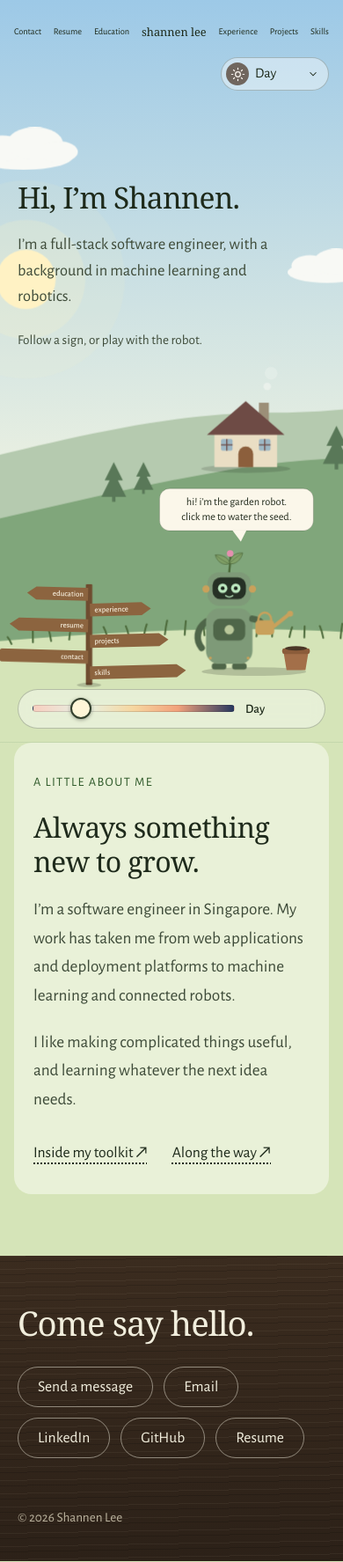
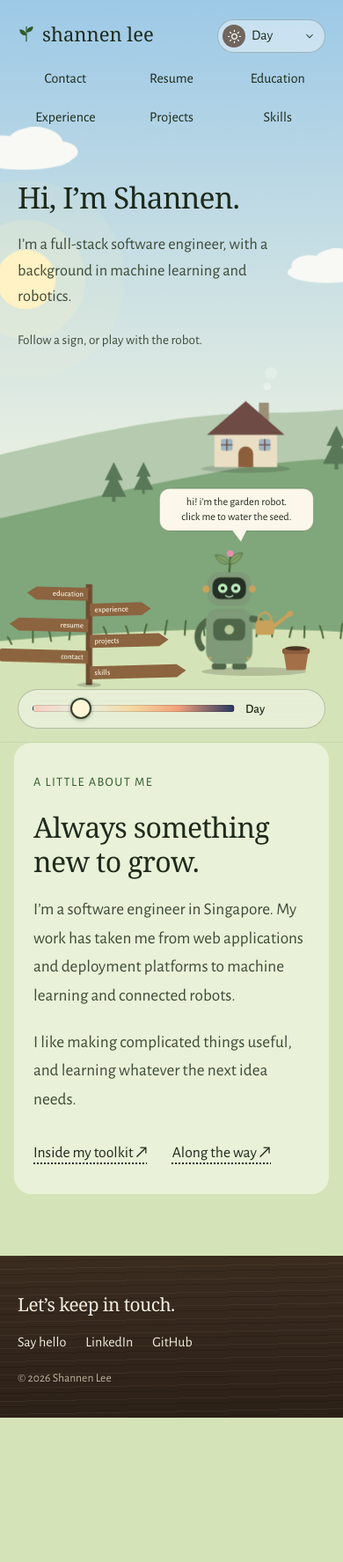
Before and after one commit to shannenlolol/shannen-portfolio, a React (Vite) app: page / in a window 390 px wide. Shown: the whole page at 88% size. After the commit the page ends 1612 px from the top, so only its background shows below. Built offline with nearby package versions, Linux system fonts and the light colour scheme; a web font is replaced by a local one.

Commit message:
feat(navigation): add sticky navigation and simplify footer

```diff
--- a/src/cottage/footer.css
+++ b/src/cottage/footer.css
@@ -3,13 +3,14 @@
   color:#f1eedd;
   font-family:var(--sans);
   line-height:1.6;
-  padding:clamp(56px,8vw,88px) 0 36px;
+  padding:42px 0 34px;
   background:repeating-linear-gradient(179deg,#ffecce0d 0 1px,transparent 1px 6px,#00000029 6px 7px,transparent 7px 15px),linear-gradient(#3b2c1f,#2c2118);
 }
-.cottage-footer-inner{box-sizing:border-box;max-width:1160px;margin:0 auto;padding:0 clamp(20px,5vw,56px)}
-.cottage-footer h2{margin:0;color:inherit;font-family:var(--serif);font-weight:400;font-size:clamp(2.4rem,5vw,3.6rem);letter-spacing:-.025em;line-height:1.05}
-.cottage-footer .footer-links{display:flex;flex-wrap:wrap;gap:12px;margin:30px 0 0}
-.cottage-footer .footer-links a{border:1px solid #f1eedd80;border-radius:999px;padding:8px 22px;color:inherit;text-decoration:none;font-size:1.1rem;line-height:1.6}
-.cottage-footer .footer-links a:hover{background:#f1eedd;color:#2c2118}
+.cottage-footer-inner{box-sizing:border-box;max-width:1160px;margin:0 auto;padding:0 clamp(20px,5vw,56px);display:flex;flex-wrap:wrap;align-items:center;justify-content:space-between;gap:12px 24px}
+.cottage-footer h2{margin:0;color:inherit;font-family:var(--serif);font-weight:400;font-size:clamp(1.3rem,2.2vw,1.65rem);letter-spacing:-.025em;line-height:1.3}
+.cottage-footer .footer-links{display:flex;flex-wrap:wrap;gap:8px 22px;margin:0}
+.cottage-footer .footer-links a{display:inline-flex;align-items:center;min-height:44px;padding:4px 0;color:inherit;text-decoration:none;font-size:1rem;line-height:1.6}
+.cottage-footer .footer-links a:hover{text-decoration:underline;text-underline-offset:5px}
 .cottage-footer .footer-links a:focus-visible{outline:2px solid #f1eedd;outline-offset:4px}
-.cottage-footer small{display:block;margin-top:56px;color:#bbb39e;font-size:.95rem;line-height:1.6}
+.cottage-footer small{display:block;flex-basis:100%;margin:0;color:#bbb39e;font-size:.85rem;line-height:1.6}
+@media(max-width:600px){.cottage-footer-inner{gap:8px}.cottage-footer h2{flex-basis:100%}}
--- a/src/cottage/footer.html
+++ b/src/cottage/footer.html
@@ -1,12 +1,10 @@
 <footer class="cottage-footer" id="contact">
   <div class="cottage-footer-inner">
-    <h2>Come say hello.</h2>
+    <h2>Let’s keep in touch.</h2>
     <div class="footer-links">
-      <a href="/contact">Send a message</a>
-      <a href="mailto:shannenlee0211@gmail.com">Email</a>
+      <a href="/contact">Say hello</a>
       <a href="https://www.linkedin.com/in/shannen-lee-4b7301216/" target="_blank" rel="noreferrer">LinkedIn</a>
       <a href="https://github.com/shannenlolol" target="_blank" rel="noreferrer">GitHub</a>
-      <a href="/resume">Resume</a>
     </div>
     <small>© {{year}} Shannen Lee</small>
   </div>
--- a/src/cottage/navbar.css
+++ b/src/cottage/navbar.css
@@ -1,5 +1,7 @@
 /* The seven destinations occupy the same order and positions on every page. */
-.cottage-navbar{position:absolute;left:0;right:0;top:0;z-index:40;color:var(--ink);font-family:var(--sans);line-height:1.6}
+.cottage-navbar{position:fixed;left:0;right:0;top:0;z-index:40;color:var(--ink);font-family:var(--sans);line-height:1.6;border-bottom:1px solid transparent;transition:background-color .2s,border-color .2s}
+.cottage-navbar.is-scrolled{background:var(--surface);border-bottom-color:var(--line)}
+html{scroll-padding-top:110px}
 .cottage-nav-inner{display:flex;align-items:center;gap:28px;max-width:1280px;margin:0 auto;padding:24px clamp(20px,4vw,48px)}
 .cottage-nav-links{display:grid;grid-template-columns:repeat(3,minmax(0,1fr)) auto repeat(3,minmax(0,1fr));align-items:center;gap:22px;flex:1;font-size:1.05rem}
 .cottage-nav-links a{color:inherit;text-decoration:none;white-space:nowrap;text-align:center}
@@ -8,15 +10,21 @@
 .cottage-brand svg{width:23px;height:23px;flex-shrink:0;fill:var(--hi)}
 .cottage-navbar a:focus-visible{outline:2px solid var(--ink);outline-offset:5px}
 @media(max-width:1100px){
+ html{scroll-padding-top:170px}
  .cottage-nav-inner{flex-wrap:wrap;justify-content:center;gap:16px;padding-top:22px}
  .cottage-nav-links{flex-basis:100%;gap:14px}
  .cottage-nav-inner>.time-control-host{margin-left:auto}
 }
-@media(max-width:700px){
- .cottage-nav-inner{padding:20px 16px 12px;gap:13px}
- .cottage-nav-links{gap:9px;grid-template-columns:repeat(7,max-content);justify-content:space-between;font-size:clamp(.65rem,2.3vw,.9rem)}
- .cottage-brand{font-size:clamp(.8rem,2.8vw,1.1rem);margin:0;gap:3px}
- .cottage-brand svg{display:none}
- .cottage-nav-links a{min-height:32px;display:flex;align-items:center;justify-content:center}
+@media(max-width:820px){
+ .cottage-nav-inner{position:relative;padding:16px 20px 12px;gap:0}
+ .cottage-nav-links{gap:0 12px;grid-template-columns:repeat(3,minmax(0,1fr));font-size:16px}
+ .cottage-nav-links a{min-height:44px;display:flex;align-items:center;justify-content:center}
+ .cottage-nav-links .cottage-brand{grid-row:1;grid-column:1/-1;justify-content:flex-start;margin:0 0 8px;font-size:22px;padding-right:125px}
+ .cottage-brand svg{display:block;width:20px;height:20px}
+ .cottage-nav-inner>.time-control-host{position:absolute;right:20px;top:22px}
 }
-@media(max-width:380px){.cottage-nav-links{gap:5px}}
+@media(max-width:380px){
+ .cottage-nav-inner{padding-left:16px;padding-right:16px}
+ .cottage-nav-links .cottage-brand{font-size:19px;gap:5px}
+ .cottage-nav-inner>.time-control-host{right:16px}
+}
--- a/src/cottage/navbar.ts
+++ b/src/cottage/navbar.ts
@@ -14,5 +14,13 @@ export function mountNavbar(host: HTMLElement, path: string) {
       link.setAttribute("aria-current", "page");
     }
   });
-  return mountTimeControl(host.querySelector<HTMLElement>(".time-control-host")!);
+  const navbar = host.querySelector<HTMLElement>(".cottage-navbar")!;
+  const onScroll = () => navbar.classList.toggle("is-scrolled", window.scrollY > 16);
+  onScroll();
+  window.addEventListener("scroll", onScroll, { passive: true });
+  const unmountControl = mountTimeControl(host.querySelector<HTMLElement>(".time-control-host")!);
+  return () => {
+    window.removeEventListener("scroll", onScroll);
+    unmountControl();
+  };
 }
--- a/src/cottage/world.css
+++ b/src/cottage/world.css
@@ -42,8 +42,6 @@ body{isolation:isolate}
 .still-landscape .par{translate:0!important;transition:none}
 @media(max-width:1100px){.world-view{padding-top:150px}.world-view.at-home{padding-top:0}}
 @media(max-width:700px){
- .world-view{padding-top:120px}
- .world-view.at-home{padding-top:0}
  .world-view>main{padding:24px 18px;width:calc(100% - 32px);margin-top:24px}
  .home-content .garden{width:calc(100% - 32px);padding:32px 22px}
 }
@@ -52,3 +50,5 @@ body{isolation:isolate}
  .is-travelling .world-outgoing{animation:world-fade-out 180ms ease both!important}
  .persistent-landscape .par{translate:0!important;transition:none!important}
 }
+
+@media(max-width:820px){.world-view{padding-top:166px}}
```
